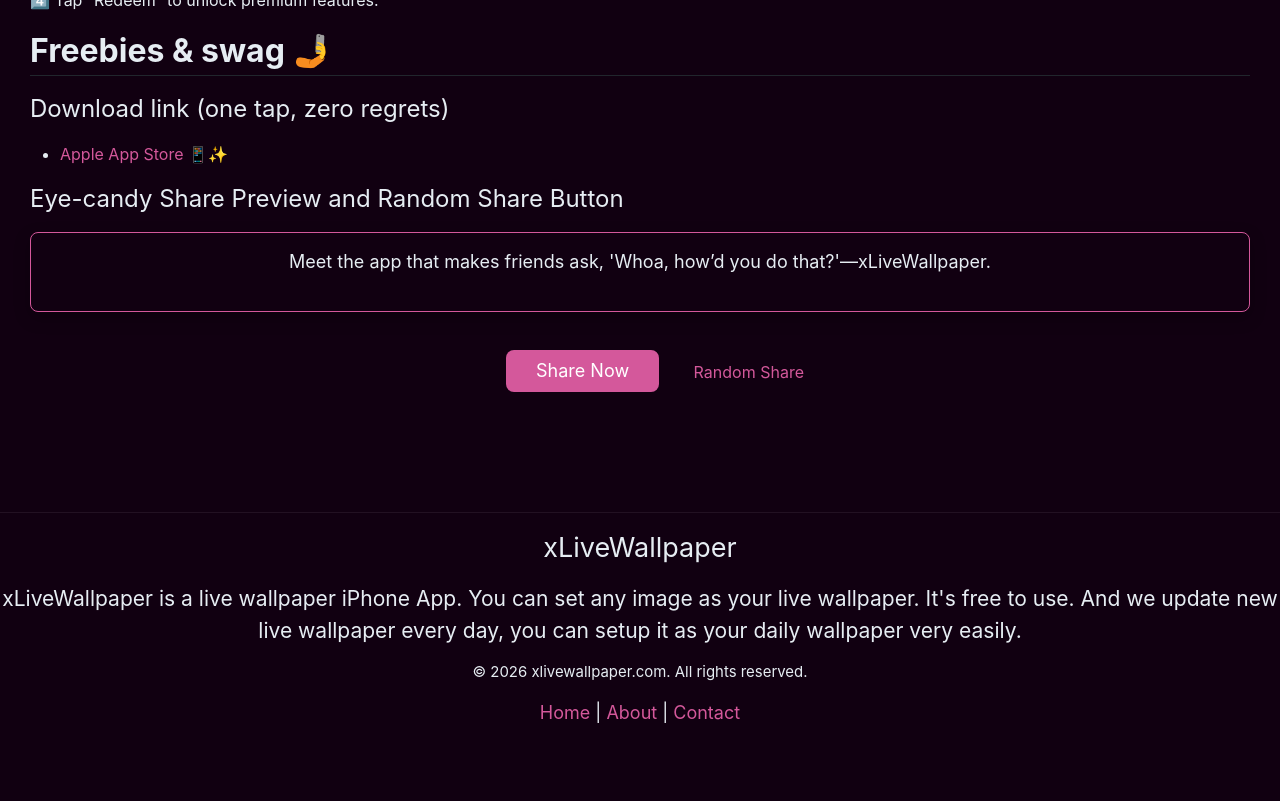
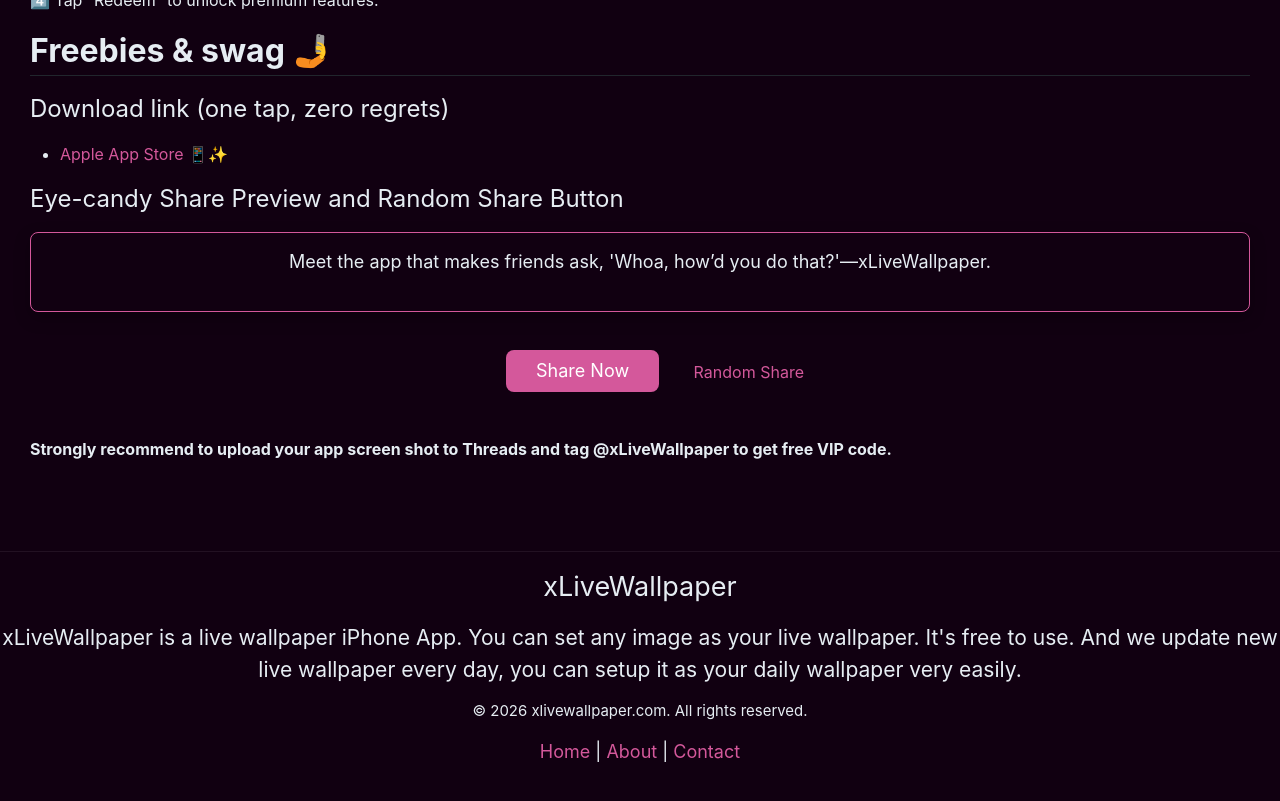
Before and after one commit to 70Apps/codeApp_xLiveWallPaper_Web, a Jekyll site: the page built from _posts/2026/2026-01-01-friend-plan-threads.md, in a window 1280 px wide and 900 px high, scrolled down 1069 px. Shown: the top 801 px of the window. Built offline with Jekyll 4.4.1, drawn with Linux system fonts in a browser that asks for light colours.

Commit message:
friend plan add tips

```diff
--- a/_posts/2026/2026-01-01-friend-plan-threads.md
+++ b/_posts/2026/2026-01-01-friend-plan-threads.md
@@ -47,6 +47,8 @@
 <a href="javascript:return false;" class="button-share-random">Random Share</a>
  </div>
 
+**Strongly recommend to upload your app screen shot to Threads and tag @xLiveWallpaper to get free VIP code.**
+
 <script>
     const share_post_url = "https://www.threads.net/intent/post?"
     const share_post_link = "{{site:app_link}}"
@@ -78,7 +80,7 @@
 const share_text = share_texts[Math.floor(Math.random() * share_texts.length)]
 // add text to preview
 document.querySelector(".button-share-preview").textContent = share_text
-share_link = share_post_url + "text=" + encodeURIComponent(share_text) + " @xLiveWallpaper&url=" + encodeURIComponent(share_post_link)
+share_link = share_post_url + "text=" + encodeURIComponent(share_text) + "\n@xlivewallpaper\n&url=" + encodeURIComponent(share_post_link)
 }
 init()
 // add event listener to share button
```
